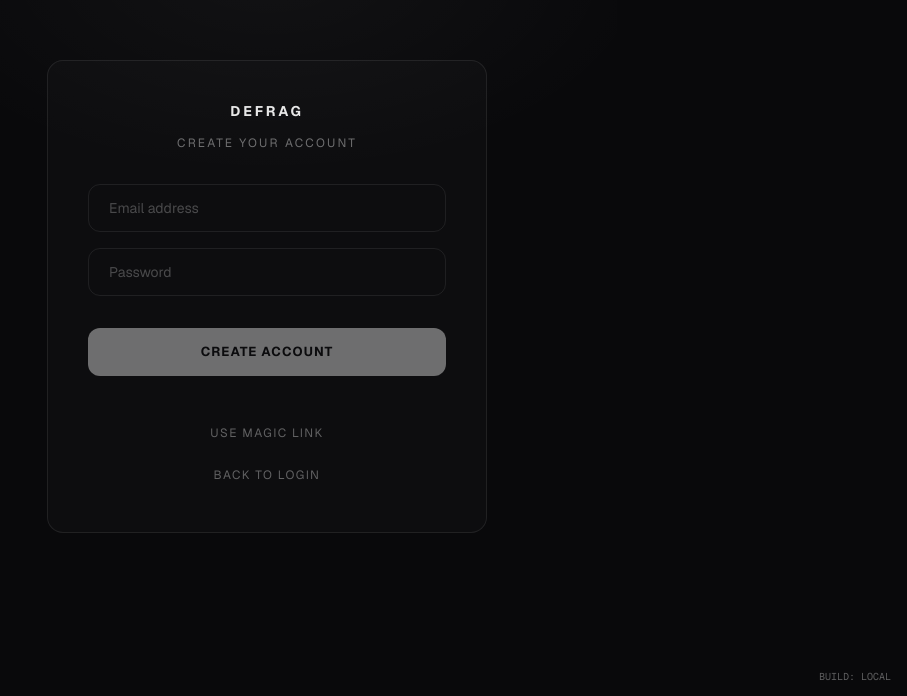
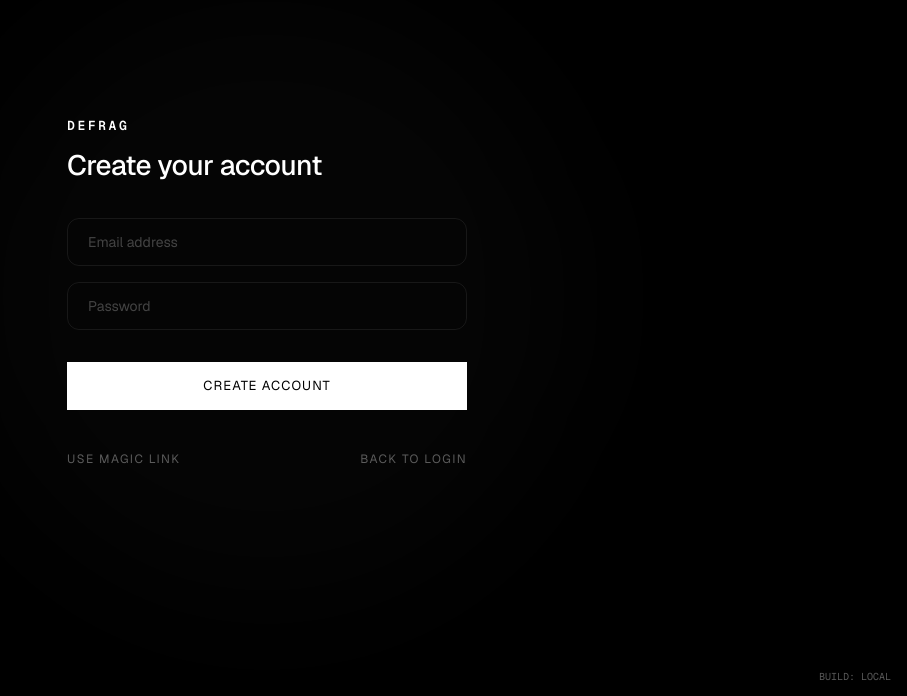
Before and after one commit to cjo93/v0-defrag-frontend-build, a Next.js app: page /auth/signup in a window 1280 px wide. Shown: the part 104-800 px from the top of the page, without its empty margins (373-1280 px from the left). Built offline with nearby package versions, Linux system fonts and the light colour scheme; no server answers.

Commit message:
fix(safe-forward-fix): add ?next= redirect support to auth/signup from 8207f8d
Refactor signup page to handle dynamic redirect path and update Turnstile integration.

```diff
--- a/app/auth/signup/page.tsx
+++ b/app/auth/signup/page.tsx
@@ -1,6 +1,6 @@
 "use client";
 
-import { useState } from "react";
+import { useEffect, useState } from "react";
 import { useRouter } from "next/navigation";
 import Link from "next/link";
 import { supabase } from "@/lib/supabase";
@@ -19,11 +19,21 @@ export default function SignupPage() {
   const [turnstileToken, setTurnstileToken] = useState<string | null>(null);
   const [authMode, setAuthMode] = useState<"password" | "magic_link">("password");
 
+  const siteUrl = getSiteUrl();
+  const isTurnstileRequired = !!process.env.NEXT_PUBLIC_TURNSTILE_SITE_KEY;
+
+  const [nextPath, setNextPath] = useState("/onboarding");
+
+  useEffect(() => {
+    if (typeof window === "undefined") return;
+    const next = new URLSearchParams(window.location.search).get("next");
+    if (next && next.startsWith("/")) setNextPath(next);
+  }, []);
+
+  const callbackUrl = `${siteUrl}/auth/callback?next=${encodeURIComponent(nextPath)}`;
+
   if (!supabase) return <ServiceUnavailable />;
   const sb = supabase;
-
-  const siteUrl = getSiteUrl();
-  const isTurnstileRequired = !!process.env.NEXT_PUBLIC_TURNSTILE_SITE_KEY;
 
   const handleSignup = async (e: React.FormEvent) => {
     e.preventDefault();
@@ -41,31 +51,26 @@ export default function SignupPage() {
           email,
           password,
           options: {
-            emailRedirectTo: `${siteUrl}/auth/callback`,
+            emailRedirectTo: callbackUrl,
           },
         });
-
         if (error) throw error;
-
-        // If email confirmation is required, user won't have a session yet
         if (data.user && !data.session) {
           toast({ title: "Check your email", description: "Confirm your account before signing in." });
           setEmail("");
           setPassword("");
         } else {
           toast({ title: "Account created", description: "Welcome to DEFRAG." });
-          router.push("/onboarding");
+          router.push(nextPath);
         }
       } else {
         const { error } = await sb.auth.signInWithOtp({
           email,
           options: {
-            emailRedirectTo: `${siteUrl}/auth/callback`,
+            emailRedirectTo: callbackUrl,
           },
         });
-
         if (error) throw error;
-
         toast({ title: "Email sent", description: "Check your inbox for the magic link." });
         setEmail("");
       }
@@ -77,17 +82,15 @@ export default function SignupPage() {
   };
 
   return (
-    <div className="min-h-screen bg-[#09090b] text-white font-sans antialiased flex items-center justify-center p-6 relative overflow-hidden">
-      {/* Ambient glow */}
-      <div
-        className="absolute top-[-10%] left-1/2 -translate-x-1/2 w-[700px] h-[500px] pointer-events-none"
-        style={{ background: 'radial-gradient(ellipse 80% 60% at 50% 30%, rgba(255,255,255,0.04), transparent 70%)' }}
-      />
+    <div className="min-h-screen bg-black text-white font-sans antialiased flex items-center justify-center p-6">
+      <div className="fixed inset-0 pointer-events-none">
+        <div className="absolute top-1/2 left-1/2 -translate-x-1/2 -translate-y-1/2 w-[600px] h-[600px] rounded-full bg-white/[0.02] blur-3xl" />
+      </div>
 
-      <div className="relative w-full max-w-[440px] space-y-8 border border-white/[0.08] bg-white/[0.02] p-8 md:p-10 rounded-2xl animate-fade-in">
-        <div className="text-center">
-          <p className="text-[14px] font-bold tracking-[0.2em] text-white/90 uppercase mb-3">DEFRAG</p>
-          <p className="text-[12px] uppercase tracking-[0.18em] text-white/40">Create your account</p>
+      <div className="w-full max-w-[400px] space-y-8 relative">
+        <div className="space-y-2">
+          <p className="font-mono text-[13px] font-semibold tracking-[0.2em]">DEFRAG</p>
+          <h1 className="text-[28px] font-medium tracking-[-0.02em]">Create your account</h1>
         </div>
 
         <form onSubmit={handleSignup} className="space-y-4">
@@ -99,7 +102,6 @@ export default function SignupPage() {
             onChange={(e) => setEmail(e.target.value)}
             required
           />
-
           {authMode === "password" && (
             <input
               type="password"
@@ -112,44 +114,37 @@ export default function SignupPage() {
             />
           )}
 
-          <div className="space-y-2">
           {isTurnstileRequired && (
             <Turnstile
-                onVerify={setTurnstileToken}
+              onSuccess={setTurnstileToken}
               onExpire={() => setTurnstileToken(null)}
               className="flex justify-center"
             />
           )}
           {turnstileToken && (
-              <p className="text-center text-[11px] text-white/35 tracking-[0.12em] uppercase animate-fade-in-soft">
-                Security check complete
-              </p>
+            <div className="flex items-center gap-2 text-white/40">
+              <span className="font-mono text-[11px] uppercase tracking-[0.12em]">Security check complete</span>
+            </div>
           )}
-          </div>
 
           <button
             type="submit"
-            className="w-full inline-flex items-center justify-center gap-2 h-12 bg-white text-[#09090b] text-[13px] font-bold uppercase tracking-[0.08em] hover:bg-white/90 active:scale-[0.98] transition-all duration-200 disabled:opacity-40 disabled:cursor-not-allowed rounded-xl"
-            disabled={loading || (isTurnstileRequired && !turnstileToken)}
+            disabled={loading}
+            className="w-full h-12 bg-white text-black font-mono text-[13px] uppercase tracking-[0.08em] hover:bg-white/90 transition-colors duration-200 flex items-center justify-center gap-2 disabled:opacity-50"
           >
             {loading && <Loader2 className="w-4 h-4 animate-spin" />}
             {loading ? "Creating account..." : (authMode === "password" ? "Create account" : "Send magic link")}
           </button>
         </form>
 
-        <div className="flex flex-col items-center gap-2 pt-2">
+        <div className="flex items-center justify-between">
           <button
-             type="button"
             onClick={() => setAuthMode(authMode === "password" ? "magic_link" : "password")}
             className="text-[12px] uppercase tracking-[0.12em] text-white/35 hover:text-white/60 transition-colors duration-200 py-2"
           >
             {authMode === "password" ? "Use magic link" : "Use password"}
           </button>
-
-          <Link
-            href="/auth/login"
-            className="text-[12px] uppercase tracking-[0.12em] text-white/35 hover:text-white/60 transition-colors duration-200 py-2"
-          >
+          <Link href="/auth/login" className="text-[12px] uppercase tracking-[0.12em] text-white/35 hover:text-white/60 transition-colors duration-200">
             Back to login
           </Link>
         </div>
```
Lines whose indentation alone changed are shown as unchanged.
